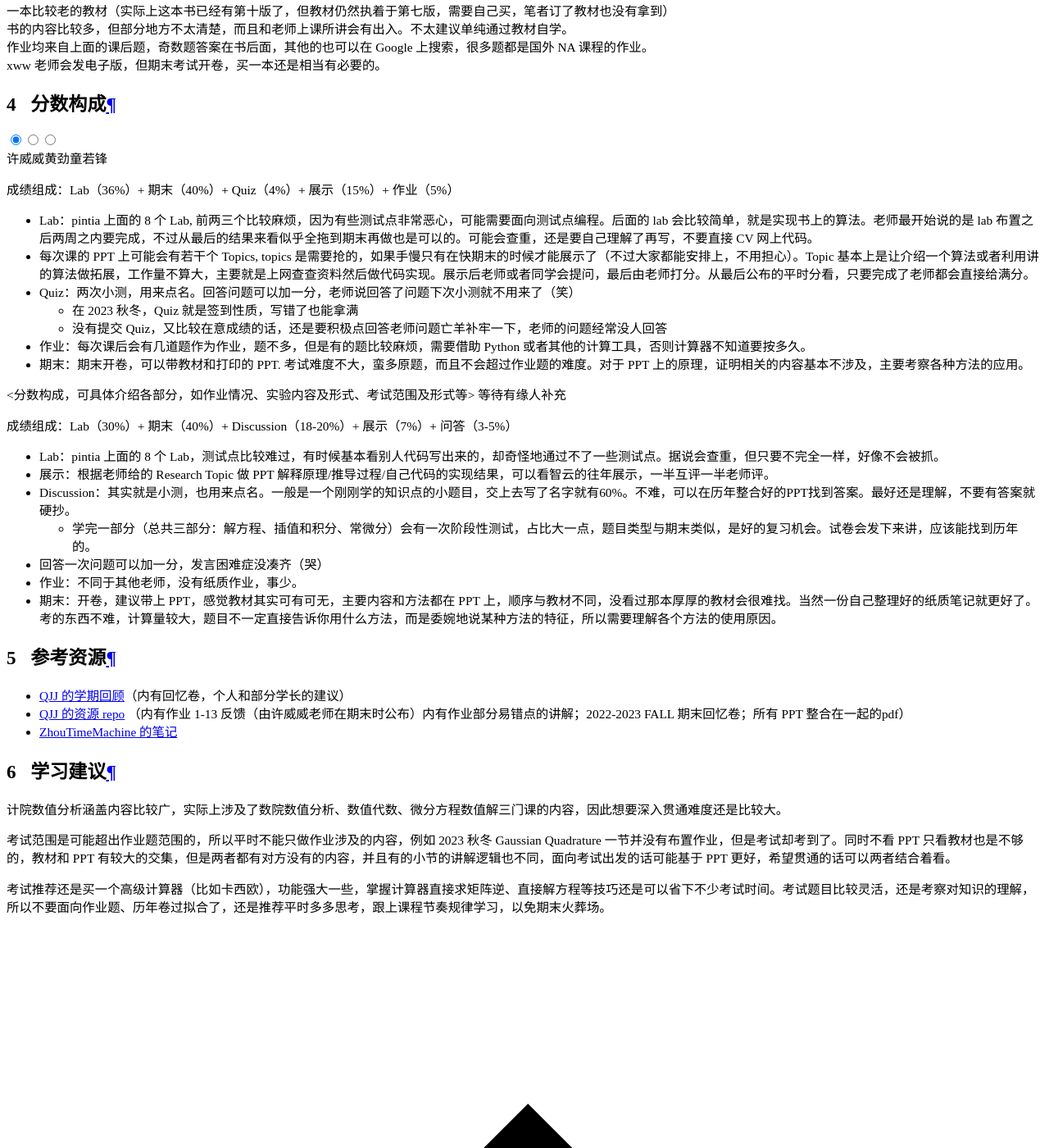
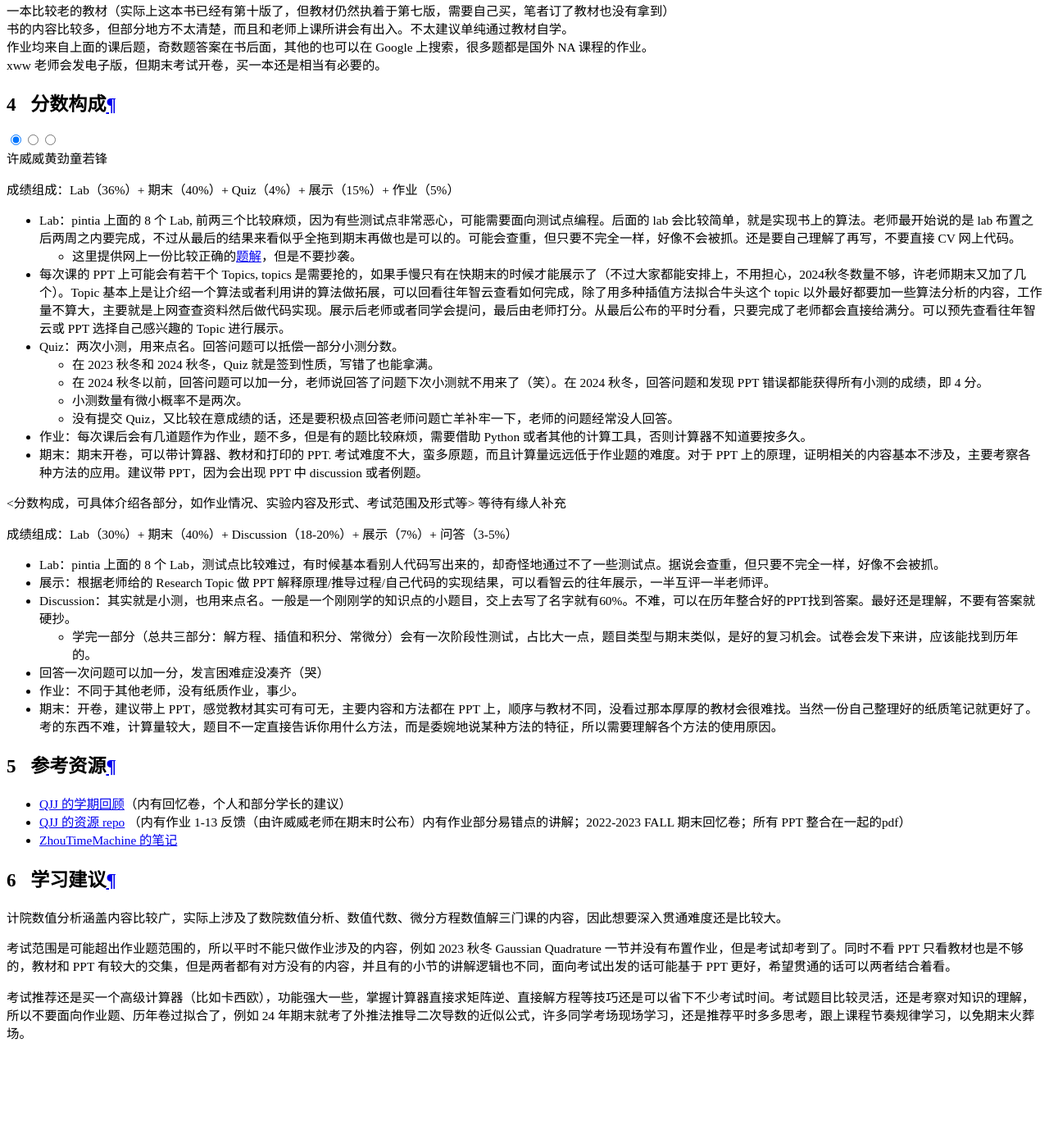
Before and after one commit to ZJU-Turing/TuringCourses, an MkDocs documentation site: the page built from docs/major_module/numerical_analysis/index.md, in a window 1280 px wide and 1400 px high, scrolled down 19929 px. Shown: the whole window at 82% size. Built offline with MkDocs 1.6.1 and Material for MkDocs 9.7.7, drawn with Linux system fonts in a browser that asks for light colours; comment, search, counter and statistics services are not loaded.

Commit message:
docs: 增加数值分析资料，增加数值分析许威威老师和 ads 杨洋老师课程信息 (#216)

```diff
--- a/docs/major_module/numerical_analysis/index.md
+++ b/docs/major_module/numerical_analysis/index.md
@@ -84,13 +84,16 @@
 
     成绩组成：Lab（36%）+ 期末（40%）+ Quiz（4%）+ 展示（15%）+ 作业（5%）
 
-    * Lab：pintia 上面的 8 个 Lab, 前两三个比较麻烦，因为有些测试点非常恶心，可能需要面向测试点编程。后面的 lab 会比较简单，就是实现书上的算法。老师最开始说的是 lab 布置之后两周之内要完成，不过从最后的结果来看似乎全拖到期末再做也是可以的。可能会查重，还是要自己理解了再写，不要直接 CV 网上代码。
-    * 每次课的 PPT 上可能会有若干个 Topics, topics 是需要抢的，如果手慢只有在快期末的时候才能展示了（不过大家都能安排上，不用担心）。Topic 基本上是让介绍一个算法或者利用讲的算法做拓展，工作量不算大，主要就是上网查查资料然后做代码实现。展示后老师或者同学会提问，最后由老师打分。从最后公布的平时分看，只要完成了老师都会直接给满分。
-    * Quiz：两次小测，用来点名。回答问题可以加一分，老师说回答了问题下次小测就不用来了（笑）
-        * 在 2023 秋冬，Quiz 就是签到性质，写错了也能拿满
-        * 没有提交 Quiz，又比较在意成绩的话，还是要积极点回答老师问题亡羊补牢一下，老师的问题经常没人回答
+    * Lab：pintia 上面的 8 个 Lab, 前两三个比较麻烦，因为有些测试点非常恶心，可能需要面向测试点编程。后面的 lab 会比较简单，就是实现书上的算法。老师最开始说的是 lab 布置之后两周之内要完成，不过从最后的结果来看似乎全拖到期末再做也是可以的。可能会查重，但只要不完全一样，好像不会被抓。还是要自己理解了再写，不要直接 CV 网上代码。
+        * 这里提供网上一份比较正确的[题解](https://blog.csdn.net/HGGshiwo/article/details/111088392)，但是不要抄袭。
+    * 每次课的 PPT 上可能会有若干个 Topics, topics 是需要抢的，如果手慢只有在快期末的时候才能展示了（不过大家都能安排上，不用担心，2024秋冬数量不够，许老师期末又加了几个）。Topic 基本上是让介绍一个算法或者利用讲的算法做拓展，可以回看往年智云查看如何完成，除了用多种插值方法拟合牛头这个 topic 以外最好都要加一些算法分析的内容，工作量不算大，主要就是上网查查资料然后做代码实现。展示后老师或者同学会提问，最后由老师打分。从最后公布的平时分看，只要完成了老师都会直接给满分。可以预先查看往年智云或 PPT 选择自己感兴趣的 Topic 进行展示。
+    * Quiz：两次小测，用来点名。回答问题可以抵偿一部分小测分数。
+        * 在 2023 秋冬和 2024 秋冬，Quiz 就是签到性质，写错了也能拿满。
+        * 在 2024 秋冬以前，回答问题可以加一分，老师说回答了问题下次小测就不用来了（笑）。在 2024 秋冬，回答问题和发现 PPT 错误都能获得所有小测的成绩，即 4 分。
+        * 小测数量有微小概率不是两次。
+        * 没有提交 Quiz，又比较在意成绩的话，还是要积极点回答老师问题亡羊补牢一下，老师的问题经常没人回答。
     * 作业：每次课后会有几道题作为作业，题不多，但是有的题比较麻烦，需要借助 Python 或者其他的计算工具，否则计算器不知道要按多久。
-    * 期末：期末开卷，可以带教材和打印的 PPT. 考试难度不大，蛮多原题，而且不会超过作业题的难度。对于 PPT 上的原理，证明相关的内容基本不涉及，主要考察各种方法的应用。
+    * 期末：期末开卷，可以带计算器、教材和打印的 PPT. 考试难度不大，蛮多原题，而且计算量远远低于作业题的难度。对于 PPT 上的原理，证明相关的内容基本不涉及，主要考察各种方法的应用。建议带 PPT，因为会出现 PPT 中 discussion 或者例题。
 
 === "黄劲"
 
@@ -122,4 +125,4 @@
 
 考试范围是可能超出作业题范围的，所以平时不能只做作业涉及的内容，例如 2023 秋冬 Gaussian Quadrature 一节并没有布置作业，但是考试却考到了。同时不看 PPT 只看教材也是不够的，教材和 PPT 有较大的交集，但是两者都有对方没有的内容，并且有的小节的讲解逻辑也不同，面向考试出发的话可能基于 PPT 更好，希望贯通的话可以两者结合着看。
 
-考试推荐还是买一个高级计算器（比如卡西欧），功能强大一些，掌握计算器直接求矩阵逆、直接解方程等技巧还是可以省下不少考试时间。考试题目比较灵活，还是考察对知识的理解，所以不要面向作业题、历年卷过拟合了，还是推荐平时多多思考，跟上课程节奏规律学习，以免期末火葬场。
+考试推荐还是买一个高级计算器（比如卡西欧），功能强大一些，掌握计算器直接求矩阵逆、直接解方程等技巧还是可以省下不少考试时间。考试题目比较灵活，还是考察对知识的理解，所以不要面向作业题、历年卷过拟合了，例如 24 年期末就考了外推法推导二次导数的近似公式，许多同学考场现场学习，还是推荐平时多多思考，跟上课程节奏规律学习，以免期末火葬场。
```
Also changed, not shown: docs/major_basic/advanced_data_structure/index.md (+5 -4 lines).
